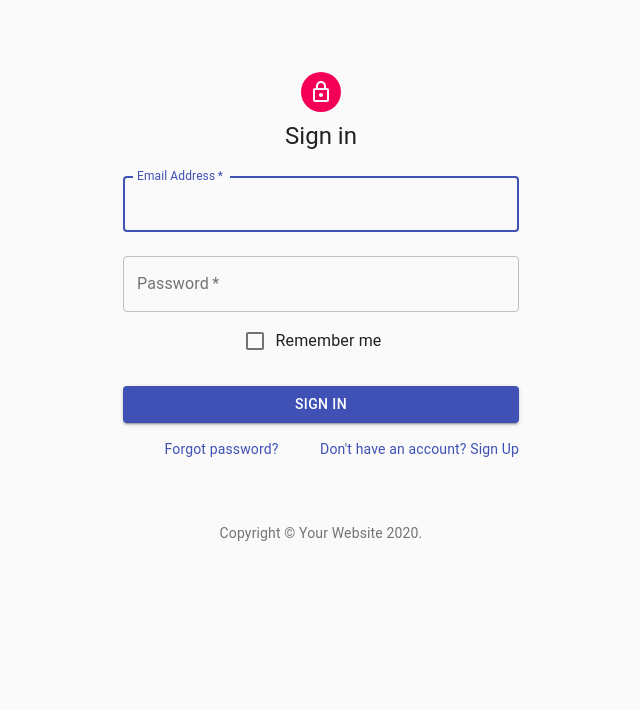
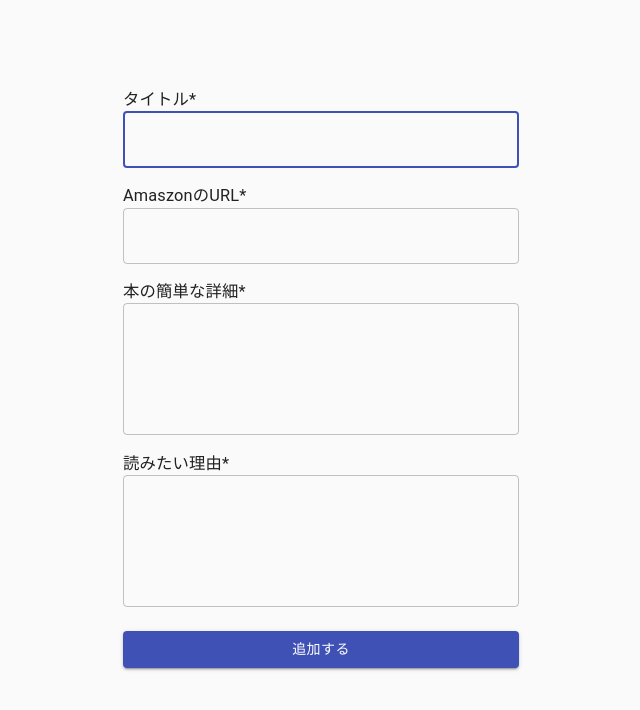
Before and after one commit to nozomi-iida/cv-library-web, a React (Create React App) app in the folder frontend/: page / in a window 1280 px wide. Shown: the top 710 px of the page, without its empty margins (319-959 px from the left). Built offline with nearby package versions, Linux system fonts and the light colour scheme.

Commit message:
[add]Form.jsxの追加

```diff
--- a/frontend/src/App.js
+++ b/frontend/src/App.js
@@ -3,11 +3,12 @@ import logo from './logo.svg';
 import './App.css';
 import SignUp from "./components/pages/SignUp"
 import SignIn from "./components/pages/SignIn"
+import Form from "./components/pages/Form"
 
 function App() {
   return (
     <div className="App">
-      <SignIn/>
+      <Form/>
     </div>
   );
 }
--- /dev/null
+++ b/frontend/src/components/pages/Form.jsx
@@ -0,0 +1,158 @@
+import React from "react";
+import Button from "@material-ui/core/Button";
+import CssBaseline from "@material-ui/core/CssBaseline";
+import TextField from "@material-ui/core/TextField";
+import Link from "@material-ui/core/Link";
+import Typography from "@material-ui/core/Typography";
+import { makeStyles } from "@material-ui/core/styles";
+import Container from "@material-ui/core/Container";
+import { useForm } from "react-hook-form";
+
+const useStyles = makeStyles((theme) => ({
+  paper: {
+    marginTop: theme.spacing(8),
+    display: "flex",
+    flexDirection: "column",
+    alignItems: "center",
+  },
+  avatar: {
+    margin: theme.spacing(1),
+    backgroundColor: theme.palette.secondary.main,
+  },
+  form: {
+    width: "100%", // Fix IE 11 issue.
+    marginTop: theme.spacing(1),
+  },
+  submit: {
+    margin: theme.spacing(3, 0, 2),
+  },
+  font:{
+    color:"red"
+  }
+}));
+
+export default function SignIn() {
+  const classes = useStyles();
+  const { register, handleSubmit, errors } = useForm();
+  const onSubmit = (data) => {
+    console.log(data);
+  };
+
+  return (
+    <Container component="main" maxWidth="xs">
+      <CssBaseline />
+      <div className={classes.paper}>
+        <form
+          className={classes.form}
+          onSubmit={handleSubmit(onSubmit)}
+          noValidate
+        >
+          <h3
+            style={{
+              width: "100%",
+              textAlign: "left",
+              marginBottom: 0,
+              fontWeight: "normal",
+            }}
+          >
+            タイトル*
+          </h3>
+          <TextField
+            variant="outlined"
+            required
+            fullWidth
+            id="title"
+            name="title"
+            autoComplete="title"
+            autoFocus
+            inputRef={register({ required: true })}
+          />
+
+          {errors.title && (
+            <span className={classes.font}>書き忘れています</span>
+          )}
+          <h3
+            style={{
+              width: "100%",
+              textAlign: "left",
+              marginBottom: 0,
+              fontWeight: "normal",
+            }}
+          >
+            AmaszonのURL*
+          </h3>
+          <TextField
+            variant="outlined"
+            required
+            fullWidth
+            name="url"
+            type="url"
+            id="url"
+            inputRef={register({ required: true })}
+          />
+          {errors.url && <span className={classes.font}>書き忘れています</span>}
+          <h3
+            style={{
+              width: "100%",
+              textAlign: "left",
+              marginBottom: 0,
+              fontWeight: "normal",
+            }}
+          >
+            本の簡単な詳細*
+          </h3>
+          <TextField
+            variant="outlined"
+            required
+            fullWidth
+            multiline
+            rows={5}
+            name="details"
+            type="details"
+            id="details"
+            inputRef={register({ required: true })}
+          />
+          {errors.details && (
+            <span className={classes.font}>書き忘れています</span>
+          )}
+          <h3
+            style={{
+              width: "100%",
+              textAlign: "left",
+              marginBottom: 0,
+              fontWeight: "normal",
+            }}
+          >
+            読みたい理由*
+          </h3>
+          <TextField
+            variant="outlined"
+            required
+            fullWidth
+            multiline
+            rows={5}
+            name="reason"
+            type="text"
+            id="reason"
+            inputRef={register({ required: true })}
+          />
+          {errors.reason && (
+            <>
+              <span className={classes.font}>書き忘れています</span>
+              <br />
+            </>
+          )}
+          <Button
+            type="submit"
+            fullWidth
+            variant="contained"
+            color="primary"
+            className={classes.submit}
+          >
+            追加する
+          </Button>
+        </form>
+      </div>
+    </Container>
+  );
+}
--- a/frontend/src/components/pages/SignIn.jsx
+++ b/frontend/src/components/pages/SignIn.jsx
@@ -81,7 +81,7 @@ export default function SignIn() {
             autoFocus
             inputRef={register({ required: true })}
           />
-          {errors.email && <span>メールアドレスを入力してください</span>}
+          {errors.email && <span style={{color:"red"}}>メールアドレスを入力してください</span>}
           <TextField
             variant="outlined"
             margin="normal"
@@ -94,7 +94,7 @@ export default function SignIn() {
             autoComplete="current-password"
             inputRef={register({ required: true })}
           />
-            {errors.password && <><span>パスワードを入力してください</span><br></br></>}
+            {errors.password && <><span style={{color:"red"}}>パスワードを入力してください</span><br></br></>}
           <FormControlLabel
             control={<Checkbox value="remember" color="primary" />}
             label="Remember me"
```
